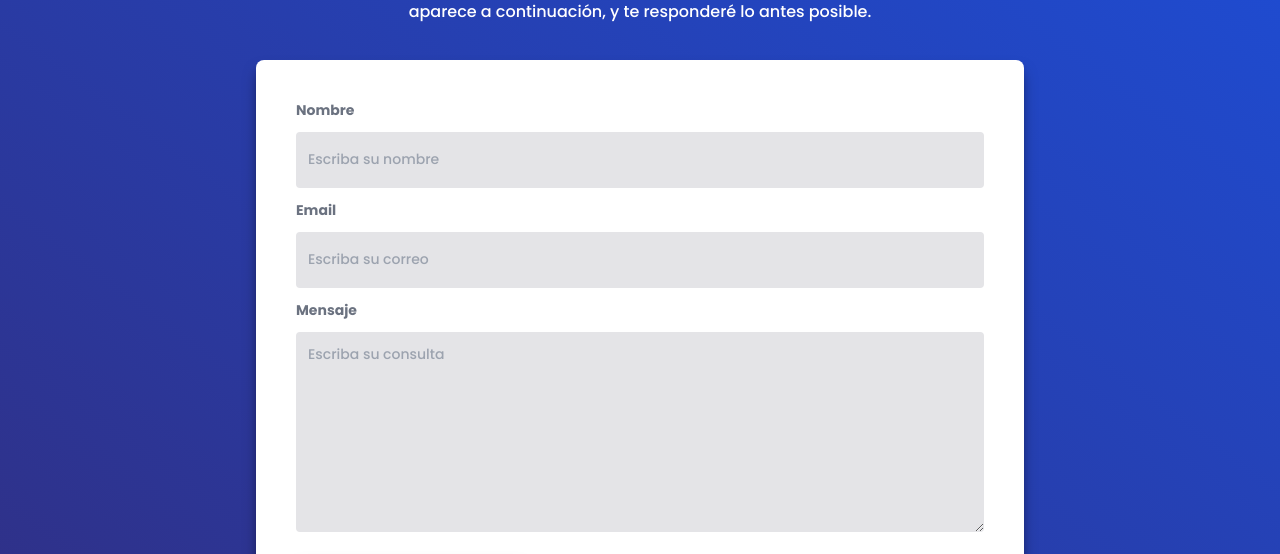
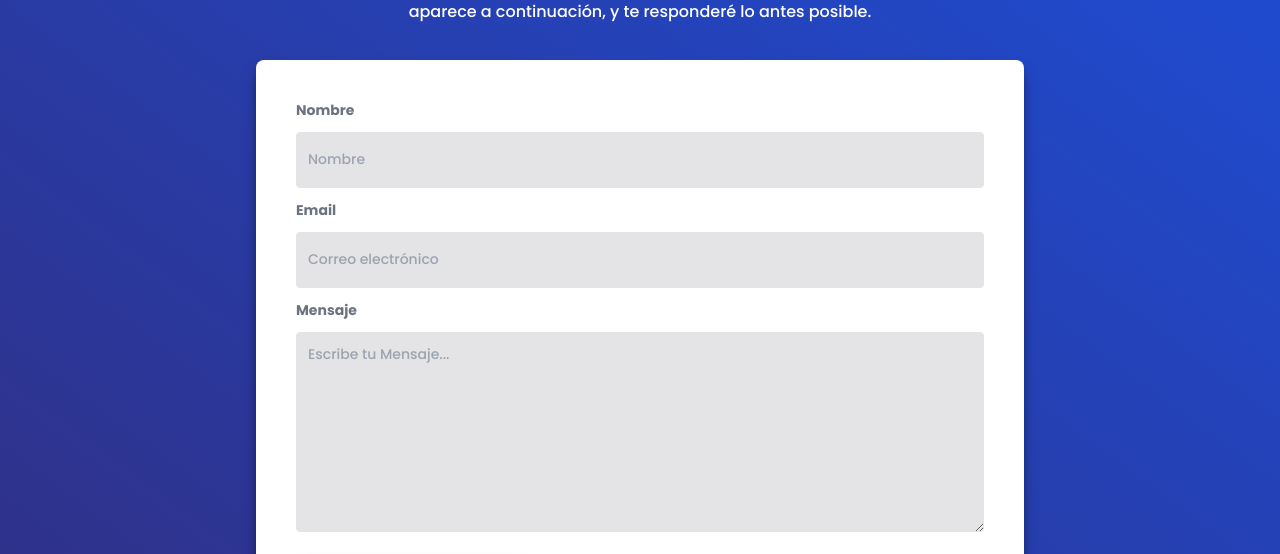
Before and after one commit to danielbeinat/My-Website, a React (Vite) app: page / in a window 1280 px wide. Shown: the part 3947-4501 px from the top of the page. Built offline with nearby package versions, Linux system fonts and the light colour scheme; no server answers.

Commit message:
add files

```diff
--- a/src/Components/ChatBox/ChatBox.jsx
+++ b/src/Components/ChatBox/ChatBox.jsx
@@ -67,7 +67,7 @@ export const ChatBox = () => {
             <div className="fixed lg:bottom-5 font-poppins shadow-lg lg:right-5 z-50 lg:w-96 lg:h-auto bottom-0 w-full h-full right-0 bg-gray-800 rounded ">
               <div className="flex items-center p-3 justify-between">
                 <h1 className="text-white text-sm font-bold text-center">
-                  Dejar un mensaje
+                  Contáctame
                 </h1>
                 <button onClick={() => setShow(!show)}>
                   <svg
@@ -138,7 +138,7 @@ export const ChatBox = () => {
                     </fieldset>
                     <fieldset className="flex flex-col gap-3">
                       <label className="font-bold text-sm">
-                        Deja tu mensaje aquí
+                        Escribe tu mensaje aquí
                       </label>
                       <textarea
                         className="rounded p-2 border-2 border-gray-300 text-sm resize-none h-24 "
--- a/src/Components/Contact/Contact.jsx
+++ b/src/Components/Contact/Contact.jsx
@@ -59,7 +59,7 @@ export const Contact = () => {
           type="text"
           name="user_name"
           required
-          placeholder="Escriba su nombre"
+          placeholder="Nombre"
         />
         <label className="font-bold md:text-sm text-xs text-gray-500">
           Email
@@ -69,7 +69,7 @@ export const Contact = () => {
           type="email"
           name="user_email"
           required
-          placeholder="Escriba su correo"
+          placeholder="Correo electrónico"
         />
         <label className="font-bold md:text-sm text-xs text-gray-500">
           Mensaje
@@ -78,7 +78,7 @@ export const Contact = () => {
           className="bg-zinc-200 bg-zinc-200 h-52 px-3 py-3 md:font-medium text-sm outline-none h-[200px] rounded"
           name="message"
           required
-          placeholder="Escriba su consulta"
+          placeholder="Escribe tu Mensaje..."
         />
         <input
           className="px-3 py-3 mt-3 cursor-pointer md:w-1/3 h-14  font-medium bg-black text-white rounded-lg shadow-lg shadow-black/50 transform hover:-translate-y-1 hover:scale-110 transition duration-700 ease-in-out"
```
